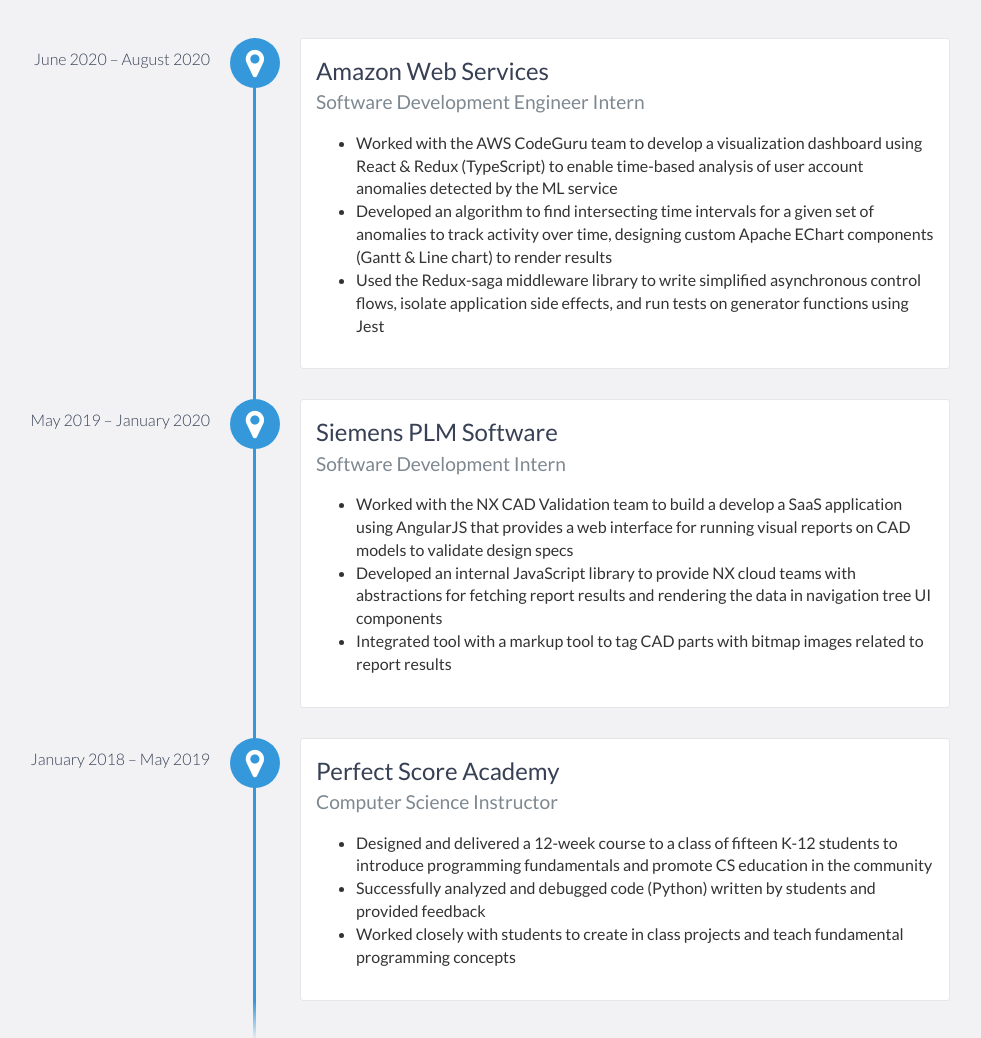
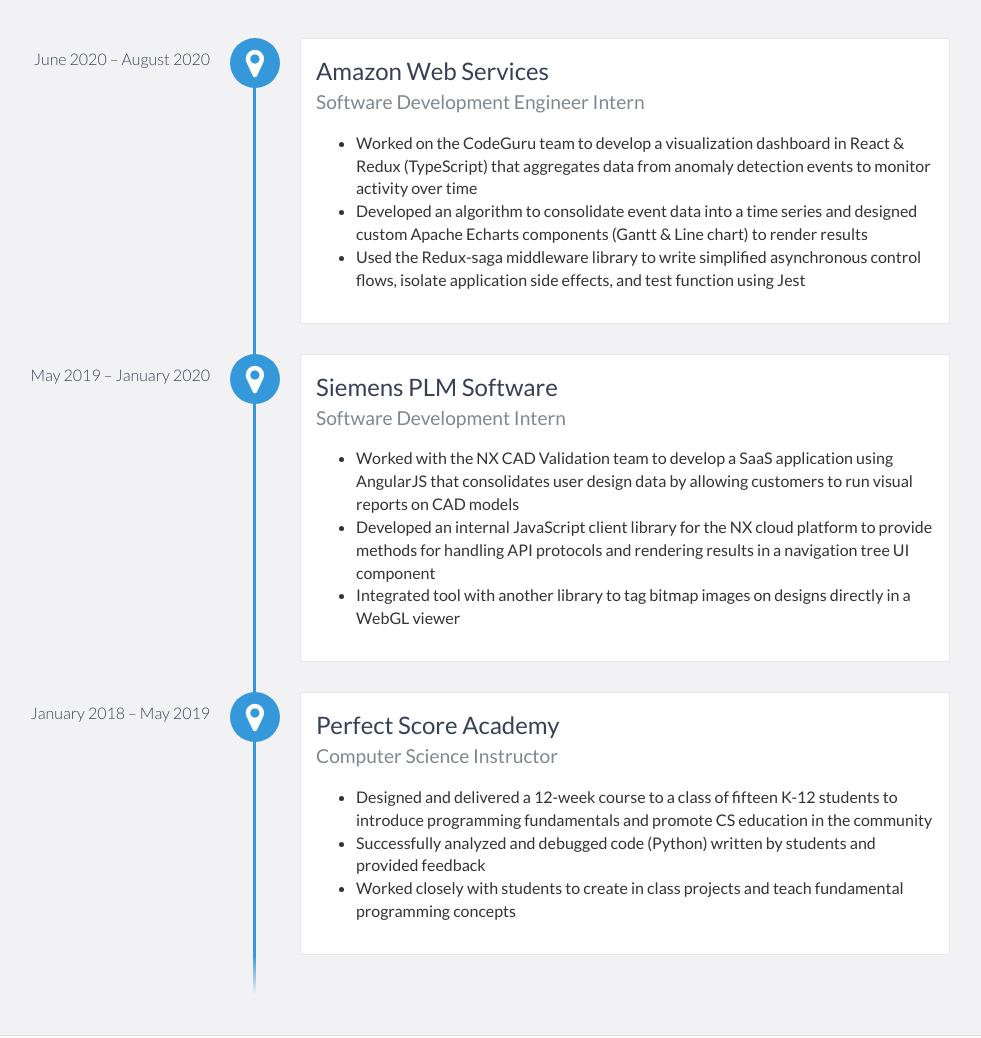
Before and after one commit to nsavas/nsavas.github.io, a website: page index.html in a window 1280 px wide. Shown: the part 1160-2198 px from the top of the page, without its empty margins (190-1171 px from the left). Drawn offline with nearby package versions, Linux system fonts and the light colour scheme.

Commit message:
udpate experience

```diff
--- a/index.html
+++ b/index.html
@@ -47,7 +47,7 @@
     <div id="lead-content">
       <h1>Nathan Savas</h1>
       <h2>Computer Science Student</h2>
-      <a href="https://nsavas.github.io/resume.pdf" class="btn-rounded-white">My Resume</a>
+      <a href="https://nsavas.github.io/resume.pdf" class="btn-rounded-white">Resume</a>
     </div>
     <!-- End #lead-content -->
 
@@ -95,16 +95,16 @@
         <h4 style="font-weight: 400;">Software Development Engineer Intern</h4>
         <ul>
           <li>
-            Worked with the AWS CodeGuru team to develop a visualization dashboard using React & Redux
-            (TypeScript) to enable time-based analysis of user account anomalies detected by the ML service
+            Worked on the CodeGuru team to develop a visualization dashboard in React & Redux (TypeScript) that
+            aggregates data from anomaly detection events to monitor activity over time
           </li>
           <li>
-            Developed an algorithm to find intersecting time intervals for a given set of anomalies to track
-            activity over time, designing custom Apache EChart components (Gantt & Line chart) to render results
+            Developed an algorithm to consolidate event data into a time series and designed custom Apache Echarts
+            components (Gantt & Line chart) to render results
           </li>
           <li>
             Used the Redux-saga middleware library to write simplified asynchronous control flows, isolate
-            application side effects, and run tests on generator functions using Jest
+            application side effects, and test function using Jest
           </li>
         </ul>
       </div>
@@ -113,15 +113,15 @@
         <h4 style="font-weight: 400;">Software Development Intern</h4>
         <ul>
           <li>
-            Worked with the NX CAD Validation team to build a develop a SaaS application using AngularJS that
-            provides a web interface for running visual reports on CAD models to validate design specs
+            Worked with the NX CAD Validation team to develop a SaaS application using AngularJS that consolidates
+            user design data by allowing customers to run visual reports on CAD models
           </li>
           <li>
-            Developed an internal JavaScript library to provide NX cloud teams with abstractions for fetching
-            report results and rendering the data in navigation tree UI components
+            Developed an internal JavaScript client library for the NX cloud platform to provide methods for handling
+            API protocols and rendering results in a navigation tree UI component
           </li>
           <li>
-            Integrated tool with a markup tool to tag CAD parts with bitmap images related to report results
+            Integrated tool with another library to tag bitmap images on designs directly in a WebGL viewer
           </li>
         </ul>
       </div>
```
